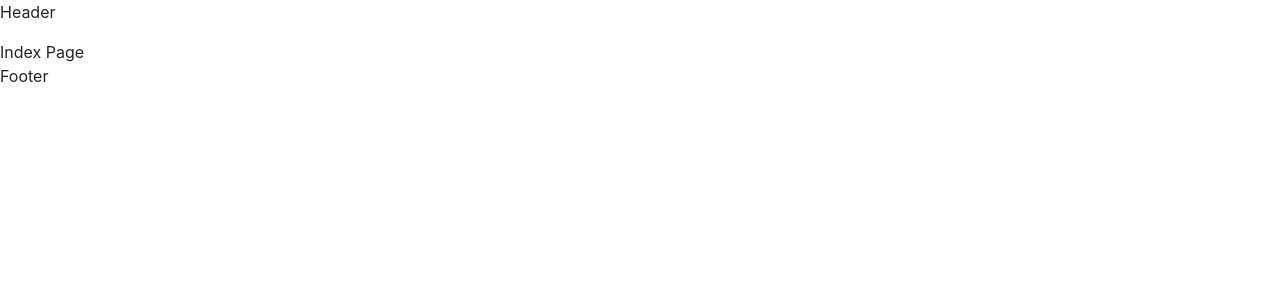
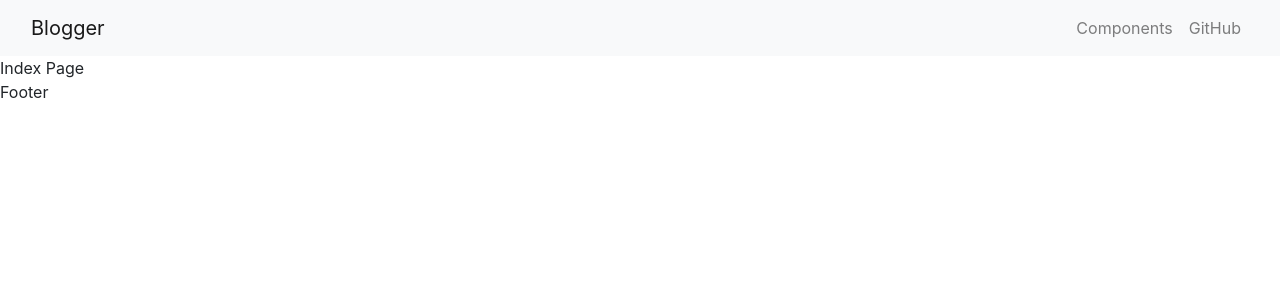
Before and after one commit to ELISHA1994/blog-app, a Next.js app in the folder frontend/: page / in a window 1280 px wide. Shown: the top 300 px of the page. Built offline with nearby package versions, Linux system fonts and the light colour scheme.

Commit message:
Building the Header Component

```diff
--- /dev/null
+++ b/frontend/components/Header/Header.js
@@ -0,0 +1,31 @@
+import {useState} from "react";
+import {Collapse, Nav, Navbar, NavItem, NavLink, NavbarBrand, NavbarToggler} from "reactstrap";
+
+const Header = () => {
+    const [isOpen, setIsOpen] = useState(false);
+
+    const toggle = () => setIsOpen(!isOpen);
+
+    return (
+        <div>
+            <Navbar color='light' light expand='md'>
+                <NavbarBrand href='/'>Blogger</NavbarBrand>
+                <NavbarToggler onClick={toggle} />
+                <Collapse isOpen={isOpen} navbar>
+                    <Nav className='ml-auto' navbar>
+                        <NavItem>
+                            <NavLink href='/components/'>Components</NavLink>
+                        </NavItem>
+                        <NavItem>
+                            <NavLink href='https://github.com/reactstrap/reactstrap'>
+                                GitHub
+                            </NavLink>
+                        </NavItem>
+                    </Nav>
+                </Collapse>
+            </Navbar>
+        </div>
+    );
+}
+
+export default Header;
--- a/frontend/components/Layout.js
+++ b/frontend/components/Layout.js
@@ -1,6 +1,7 @@
+import Header from "./Header/Header";
 const Layout = ({ children }) => (
     <>
-        <p>Header</p>
+        <Header />
         {children}
         <p>Footer</p>
     </>
--- a/frontend/package.json
+++ b/frontend/package.json
@@ -13,6 +13,7 @@
   "dependencies": {
     "next": "^12.0.9",
     "react": "^17.0.2",
-    "react-dom": "^17.0.2"
+    "react-dom": "^17.0.2",
+    "reactstrap": "^9.0.1"
   }
 }
```
Also changed, not shown: 1 other file (tests, documents, lock files or other folders).
